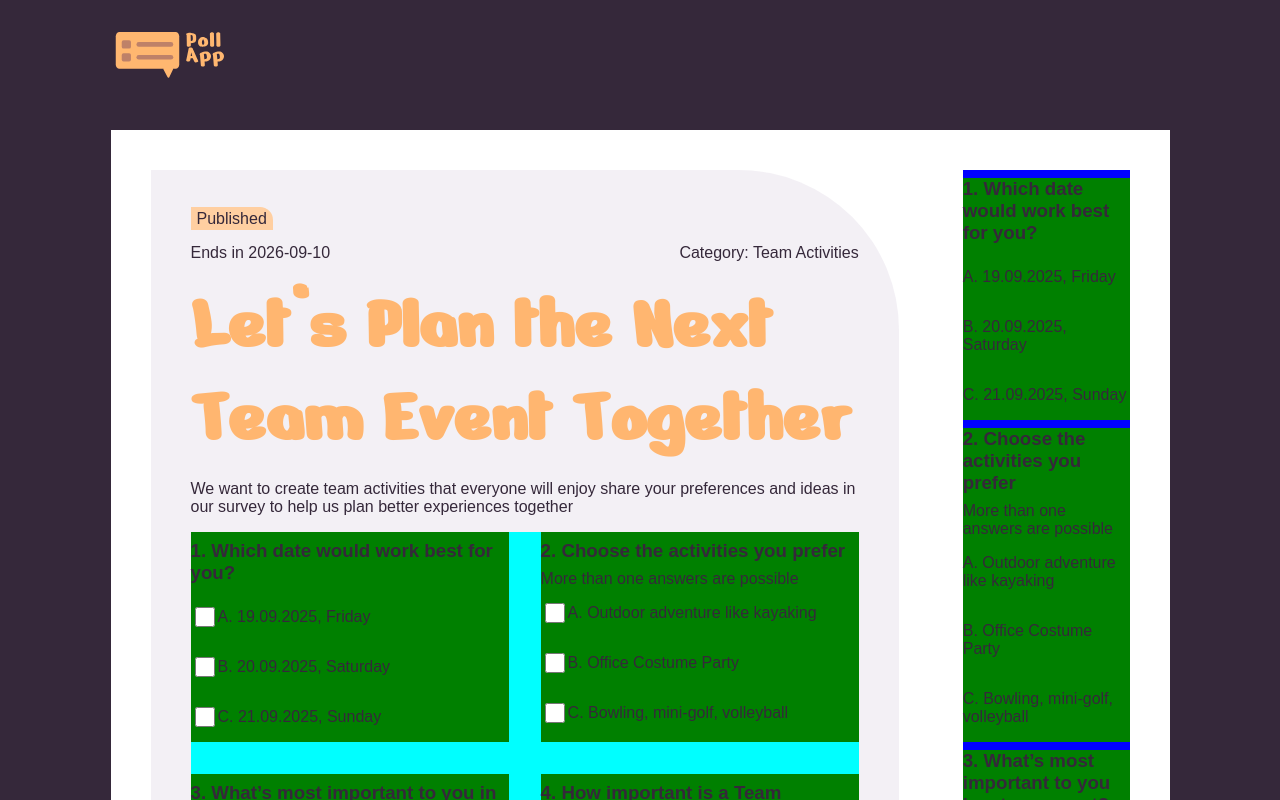
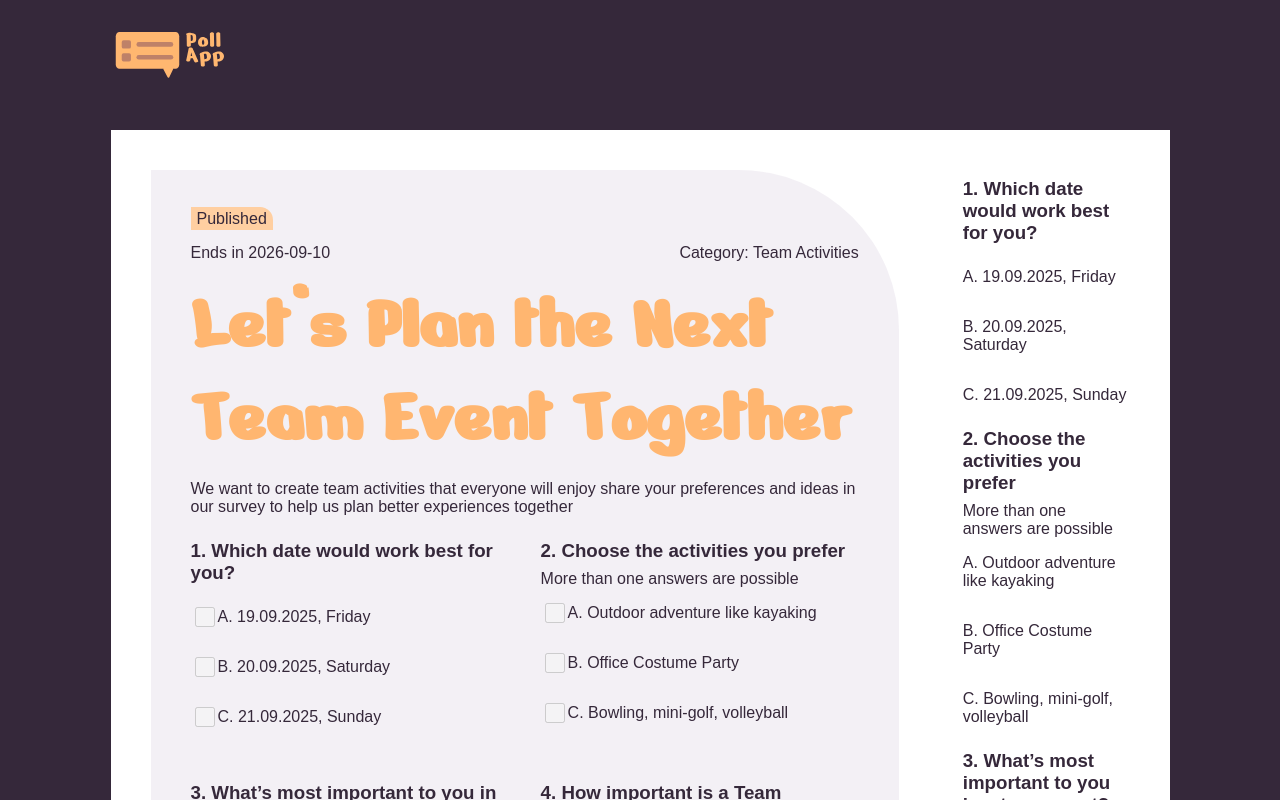
Before and after one commit to MarcoHantel/PollApp, an Angular app: page /survey-details/1 in a window 1280 px wide. Shown: the top 800 px of the page. Built offline with nearby package versions, Linux system fonts and the light colour scheme; a web font is replaced by a local one.

Commit message:
update survey-details and start the superbase base, safety check

```diff
--- a/src/app/pages/survey/servey-details/survey-details.component.html
+++ b/src/app/pages/survey/servey-details/survey-details.component.html
@@ -25,13 +25,18 @@
                 }
 
                 @for(answer of question.answers; track $index; let ai = $index) {
-                <div class="displayflex" (click)="surveyCreateService.toggleAnswer(i, ai, question.allowMultiple)">
-                    <input type="checkbox" [checked]="surveyCreateService.isSelected(i, ai)" readonly>
+                <div class="displayflex"
+                    (click)="isSurveyActive() && surveyCreateService.toggleAnswer(i, ai, question.allowMultiple)">
+
+                    <input type="checkbox" [checked]="surveyCreateService.isSelected(i, ai)"
+                        [disabled]="!isSurveyActive()"
+                    readonly>
                     <label>
                         <p>{{ getLetter(ai) }}. {{ answer.text }}</p>
                     </label>
                 </div>
                 }
+
             </div>
             }
         </div>
@@ -68,5 +73,5 @@
 </div>
 
 } @else {
-  <p>Survey nicht gefunden</p>
+<p>Survey nicht gefunden</p>
 }
--- a/src/app/pages/survey/servey-details/survey-details.component.scss
+++ b/src/app/pages/survey/servey-details/survey-details.component.scss
@@ -14,6 +14,7 @@
     justify-content: space-between;
     gap: 32px;
     padding: 40px;
+
 }
 
 span {
@@ -47,14 +48,14 @@ h3 {
 }
 
 .vote_section--questions {
-    background-color: aqua;
+
     display: grid; // aufteilung in 2 spalten
     grid-template-columns: repeat(2, 1fr);
     gap: 32px;
 }
 
 .question_wrapper {
-    background-color: green;
+
 }
 
 .checkbox_text {
@@ -78,5 +79,5 @@ h3 {
 .result_section {
     width: 315px;
     min-height: 761px;
-    background-color: blue;
+
 }
--- a/src/app/pages/survey/servey-details/survey-details.component.ts
+++ b/src/app/pages/survey/servey-details/survey-details.component.ts
@@ -18,6 +18,13 @@ export class SurveyDetailsComponent {
   // aktuelles Survey basierend auf ID
   survey = signal<SurveyCreate | null>(null);
 
+  isSurveyActive(): boolean {
+  if (!this.survey()) return false;
+  const today = new Date();
+  today.setHours(0, 0, 0, 0);
+  return new Date(this.survey()!.endDate) >= today;
+}
+
   constructor() {
     // ID aus der URL holen
     const id = Number(this.route.snapshot.paramMap.get('id'));
```
